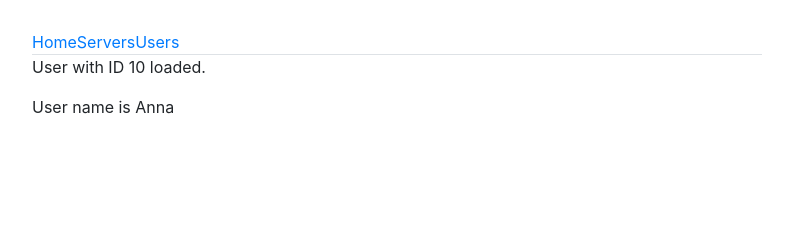
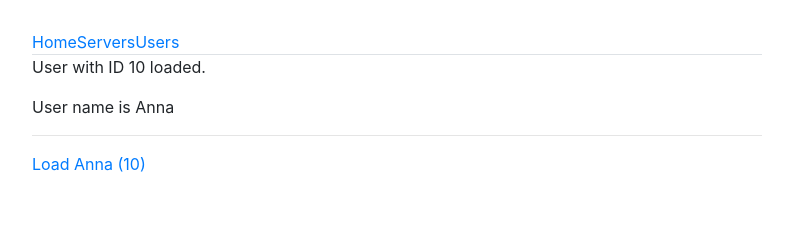
Before and after one commit to praveen199/Angular6, an Angular app in the folder routing-start/: page /users/10/Anna in a window 1280 px wide. Shown: the top 225 px of the page, without its empty margins (53-846 px from the left). Built offline with nearby package versions, Linux system fonts and the light colour scheme.

Commit message:
11.12 : Fetching Route Parameters Reactively

```diff
--- a/routing-start/src/app/users/user/user.component.html
+++ b/routing-start/src/app/users/user/user.component.html
@@ -1,2 +1,4 @@
 <p>User with ID {{ user.id }} loaded.</p>
 <p>User name is {{ user.name }}</p>
+<hr>
+<a [routerLink]="['/users',10,'Anna']">Load Anna (10)</a>
--- a/routing-start/src/app/users/user/user.component.ts
+++ b/routing-start/src/app/users/user/user.component.ts
@@ -1,5 +1,5 @@
 import { Component, OnInit } from '@angular/core';
-import { ActivatedRoute } from '@angular/router';
+import { ActivatedRoute, Params } from '@angular/router';
 
 @Component({
   selector: 'app-user',
@@ -13,8 +13,14 @@ export class UserComponent implements OnInit {
 
   ngOnInit() {
     this.user = {
-      id : this.route.snapshot.params['id'], // loaded from { path : 'users/:id',component : UserComponent},
+      id : this.route.snapshot.params['id'],
       name : this.route.snapshot.params['name']
     };
+    this.route.params.subscribe(
+      (params : Params) => {
+        this.user.id = params['id'];
+        this.user.name = params['name'];
+      }
+    );
   }
 }
```
